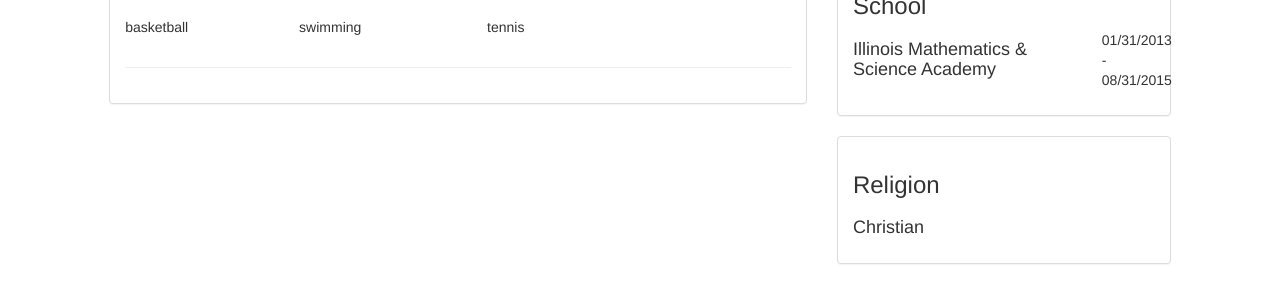
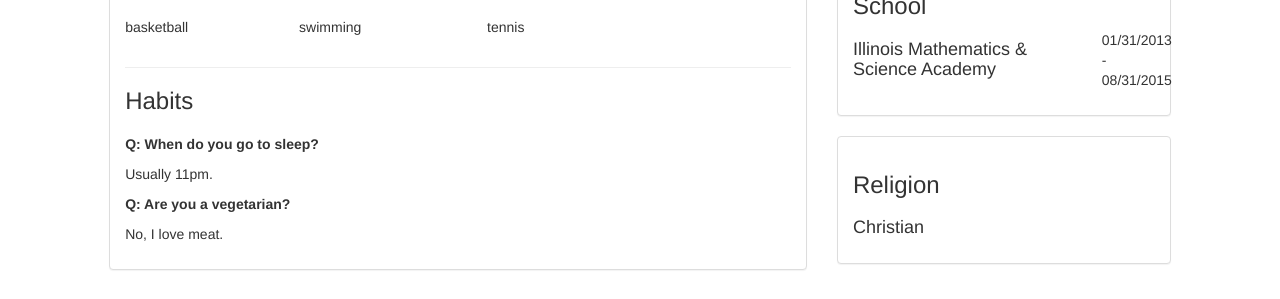
Before and after one commit to philiaileo/meet-up-for-fitness-web, a plain HTML site: page web-meet-up-for-fitness/view_more.html in a window 1280 px wide. Shown: the part 501-800 px from the top of the page. Drawn offline with Linux system fonts and the light colour scheme.

Commit message:
add habits

```diff
--- a/web-meet-up-for-fitness/view_more.html
+++ b/web-meet-up-for-fitness/view_more.html
@@ -80,9 +80,18 @@
                     <!--Job 1 end-->
 
                     <hr>
+                     <h3 style="padding-bottom:10px"><span class="fa fa-briefcase"></span> Habits</h3>
 
-                    <!--Education & Certification end-->
-
+                    <div class="row" >
+                      <div class="col-sm-12">
+                        <p><b>Q: When do you go to sleep?</b></p>
+                        <p>Usually 11pm.</p>
+                      </div>
+                      <div class="col-sm-12">
+                        <p><b>Q: Are you a vegetarian?</b></p>
+                        <p>No, I love meat.</p>
+                      </div>
+                    </div>
                   </div>
                 </div>
               </div>
```
